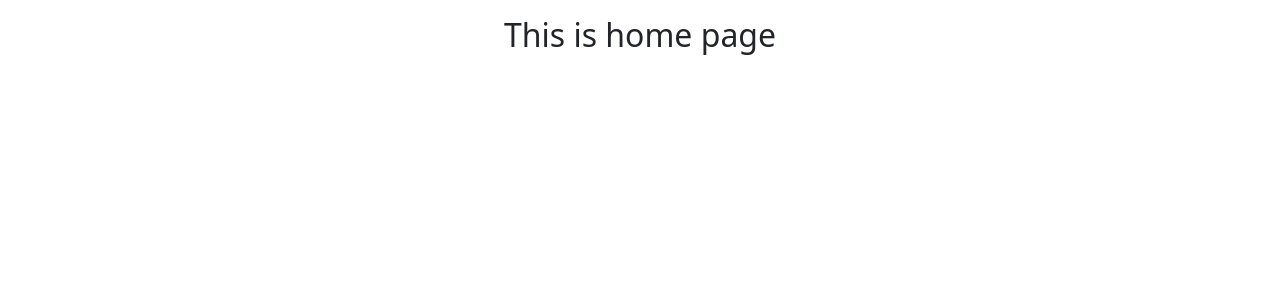
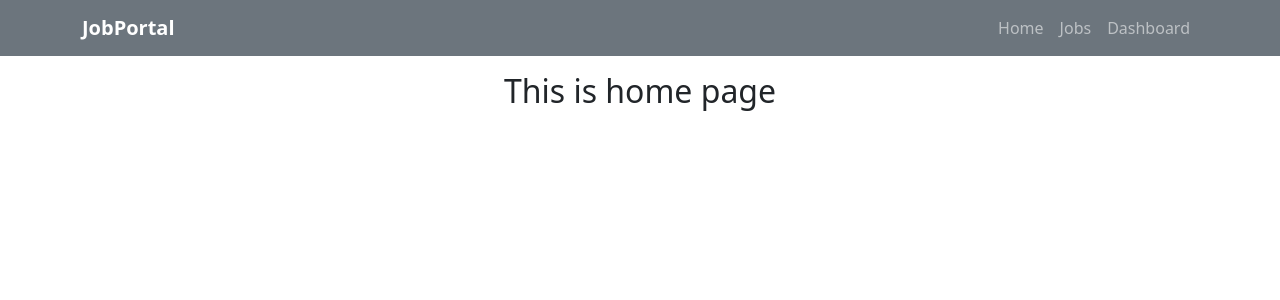
Before and after one commit to Mehedi86/job-portal-with--react-sql--frontend-project-4, a React (Vite) app: page / in a window 1280 px wide. Shown: the top 300 px of the page. Built offline with nearby package versions, Linux system fonts and the light colour scheme.

Commit message:
added: Navbar

```diff
--- a/src/components/JobCards.jsx
+++ b/src/components/JobCards.jsx
@@ -2,17 +2,10 @@ import React from "react";
 import "bootstrap/dist/css/bootstrap.min.css";
 
 const JobCards = ({ job }) => {
-  const {
-    category,
-    created_at,
-    description,
-    location,
-    status,
-    title
-  } = job;
+  const { category, created_at, description, location, status, title } = job;
 
   return (
-    <div className="card shadow-sm border-0 mb-4" style={{ width: "22rem" }}>
+    <div className="card shadow-lg border-0 h-100 job-card">
       <div className="card-body">
         {/* Job Title */}
         <h5 className="card-title fw-bold text-primary">{title}</h5>
@@ -20,9 +13,7 @@ const JobCards = ({ job }) => {
         {/* Category & Status */}
         <div className="d-flex justify-content-between mb-2">
           <span className="badge bg-info">{category}</span>
-          <span
-            className={`badge ${status === "open" ? "bg-success" : "bg-secondary"}`}
-          >
+          <span className={`badge ${status === "open" ? "bg-success" : "bg-secondary"}`}>
             {status}
           </span>
         </div>
@@ -32,15 +23,15 @@ const JobCards = ({ job }) => {
 
         {/* Location & Date */}
         <div className="d-flex justify-content-between align-items-center text-muted small">
-          <span><i className="bi bi-geo-alt-fill me-1"></i> {location}</span>
+          <span>
+            <i className="bi bi-geo-alt-fill me-1"></i> {location}
+          </span>
           <span>{new Date(created_at).toLocaleDateString()}</span>
         </div>
 
         {/* Apply Button */}
         <div className="mt-3">
-          <button className="btn btn-outline-primary btn-sm w-100">
-            Apply Now
-          </button>
+          <button className="btn btn-outline-primary btn-sm w-100">Apply Now</button>
         </div>
       </div>
     </div>
--- /dev/null
+++ b/src/components/Navbar.jsx
@@ -0,0 +1,46 @@
+import React from "react";
+import "bootstrap/dist/css/bootstrap.min.css";
+import "bootstrap/dist/js/bootstrap.bundle.min.js"; // IMPORTANT for toggle to work
+
+const Navbar = () => {
+  return (
+    <nav className="navbar navbar-expand-lg navbar-dark bg-secondary">
+      <div className="container">
+        {/* Brand */}
+        <a className="navbar-brand fw-bold" href="/">
+          JobPortal
+        </a>
+
+        {/* Mobile Toggle */}
+        <button
+          className="navbar-toggler"
+          type="button"
+          data-bs-toggle="collapse"
+          data-bs-target="#navbarNav"
+          aria-controls="navbarNav"
+          aria-expanded="false"
+          aria-label="Toggle navigation"
+        >
+          <span className="navbar-toggler-icon"></span>
+        </button>
+
+        {/* Links */}
+        <div className="collapse navbar-collapse" id="navbarNav">
+          <ul className="navbar-nav ms-auto">
+            <li className="nav-item">
+              <a className="nav-link" href="/">Home</a>
+            </li>
+            <li className="nav-item">
+              <a className="nav-link" href="/jobs">Jobs</a>
+            </li>
+            <li className="nav-item">
+              <a className="nav-link" href="/dashboard">Dashboard</a>
+            </li>
+          </ul>
+        </div>
+      </div>
+    </nav>
+  );
+};
+
+export default Navbar;
--- a/src/index.css
+++ b/src/index.css
@@ -0,0 +1,4 @@
+.job-card {
+  width: 300px; /* fixed width */
+  margin: 0 auto; /* center if needed */
+}
--- a/src/layout/Mainlayout.jsx
+++ b/src/layout/Mainlayout.jsx
@@ -1,12 +1,12 @@
 import React from 'react';
-// import Navbar from '../components/Navbar';
 import { Outlet } from 'react-router-dom';
+import Navbar from '../components/Navbar';
 // import Footer from '../components/Footer';
 
 const MainLayout = () => {
     return (
         <div>
-            {/* <Navbar/> */}
+            <Navbar/>
             <div>
                 <Outlet/>
             </div>
--- a/src/pages/Jobs.jsx
+++ b/src/pages/Jobs.jsx
@@ -17,12 +17,13 @@ const Jobs = () => {
       <h2 className="text-center mb-4">Available Jobs</h2>
       <div className="row g-4">
         {jobs.map((job) => (
-          <div key={job.id} className="col-12 col-sm-6 col-lg-4 d-flex">
+          <div key={job.id} className="col-12 col-sm-6 col-lg-4 d-flex justify-content-center">
             <JobCards job={job} />
           </div>
         ))}
       </div>
     </div>
+
   );
 };
 
```
